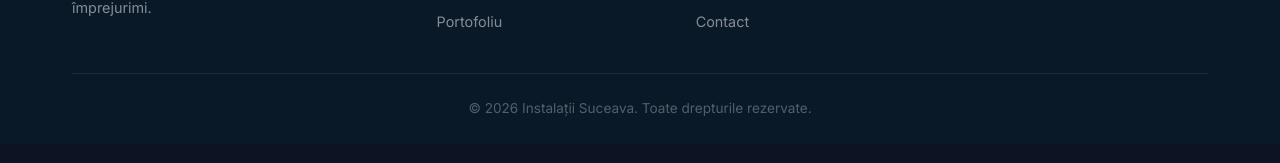
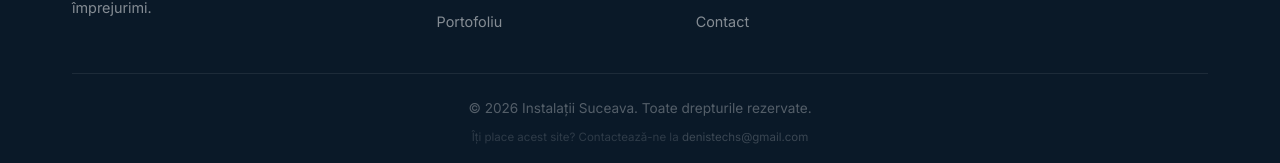
Before and after one commit to DenisLeonte/instalatii-suceava, a React (Create React App) app: page / in a window 1280 px wide. Shown: the part 6291-6454 px from the top of the page. Built offline with nearby package versions, Linux system fonts and the light colour scheme.

Commit message:
added credits

```diff
--- a/src/App.css
+++ b/src/App.css
@@ -1157,10 +1157,26 @@ a.contact__card-value:hover {
 }
 
 .footer__bottom {
-  padding: 24px 0;
+  padding: 24px 0 8px;
   text-align: center;
   font-size: 0.85rem;
   color: rgba(255, 255, 255, 0.3);
+}
+
+.footer__credit {
+  padding-bottom: 20px;
+  text-align: center;
+  font-size: 0.72rem;
+  color: rgba(255, 255, 255, 0.15);
+}
+
+.footer__credit a {
+  color: rgba(255, 255, 255, 0.2);
+  text-decoration: none;
+}
+
+.footer__credit a:hover {
+  color: rgba(255, 255, 255, 0.4);
 }
 
 /* =============================================
--- a/src/components/Footer.tsx
+++ b/src/components/Footer.tsx
@@ -64,6 +64,10 @@ const Footer: React.FC = () => {
         <div className="footer__bottom">
           <p>&copy; {year} Instalații Suceava. Toate drepturile rezervate.</p>
         </div>
+
+        <div className="footer__credit">
+          <p>Îți place acest site? Contactează-ne la <a href="mailto:denistechs@gmail.com">denistechs@gmail.com</a></p>
+        </div>
       </div>
     </footer>
   );
```
